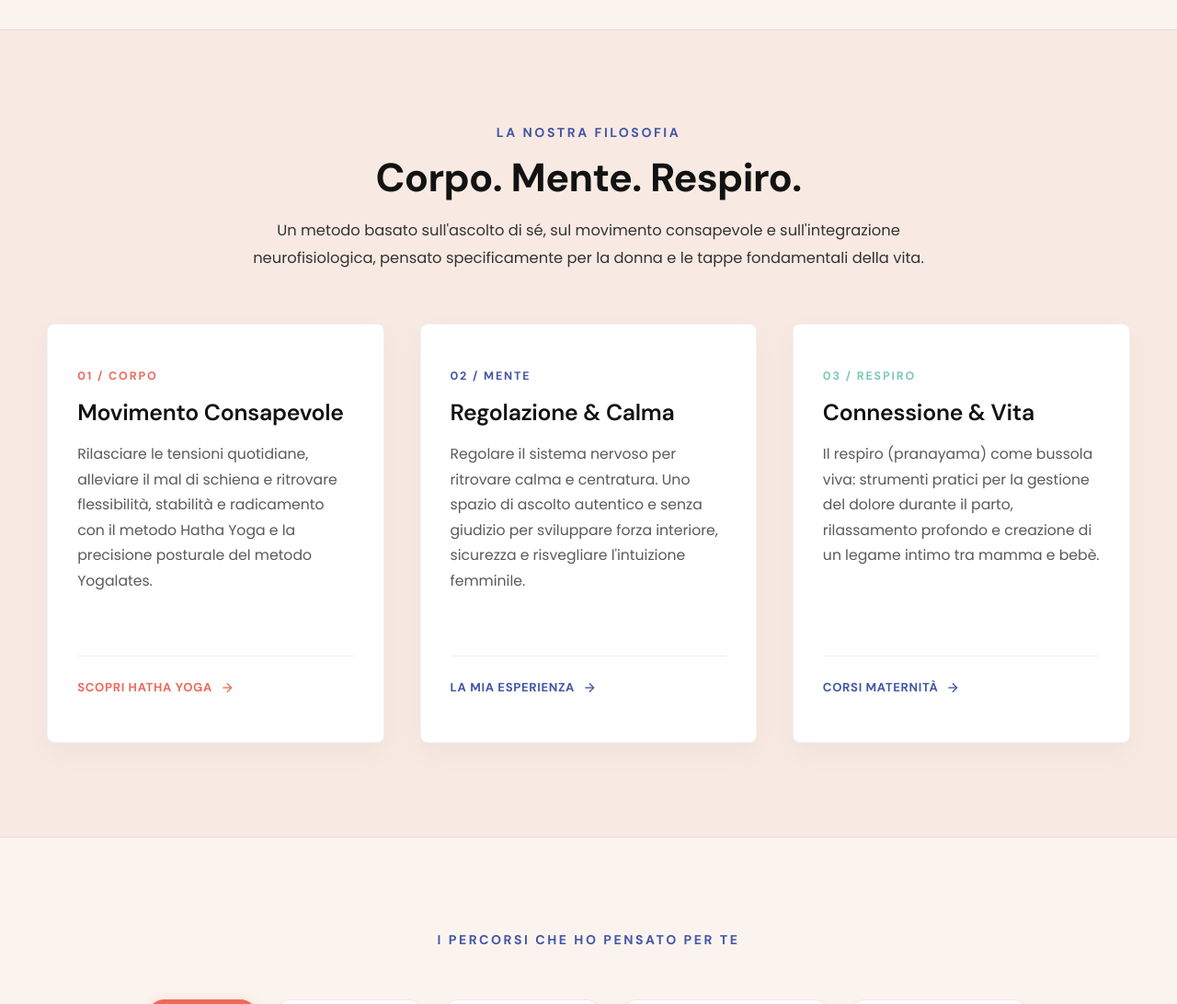
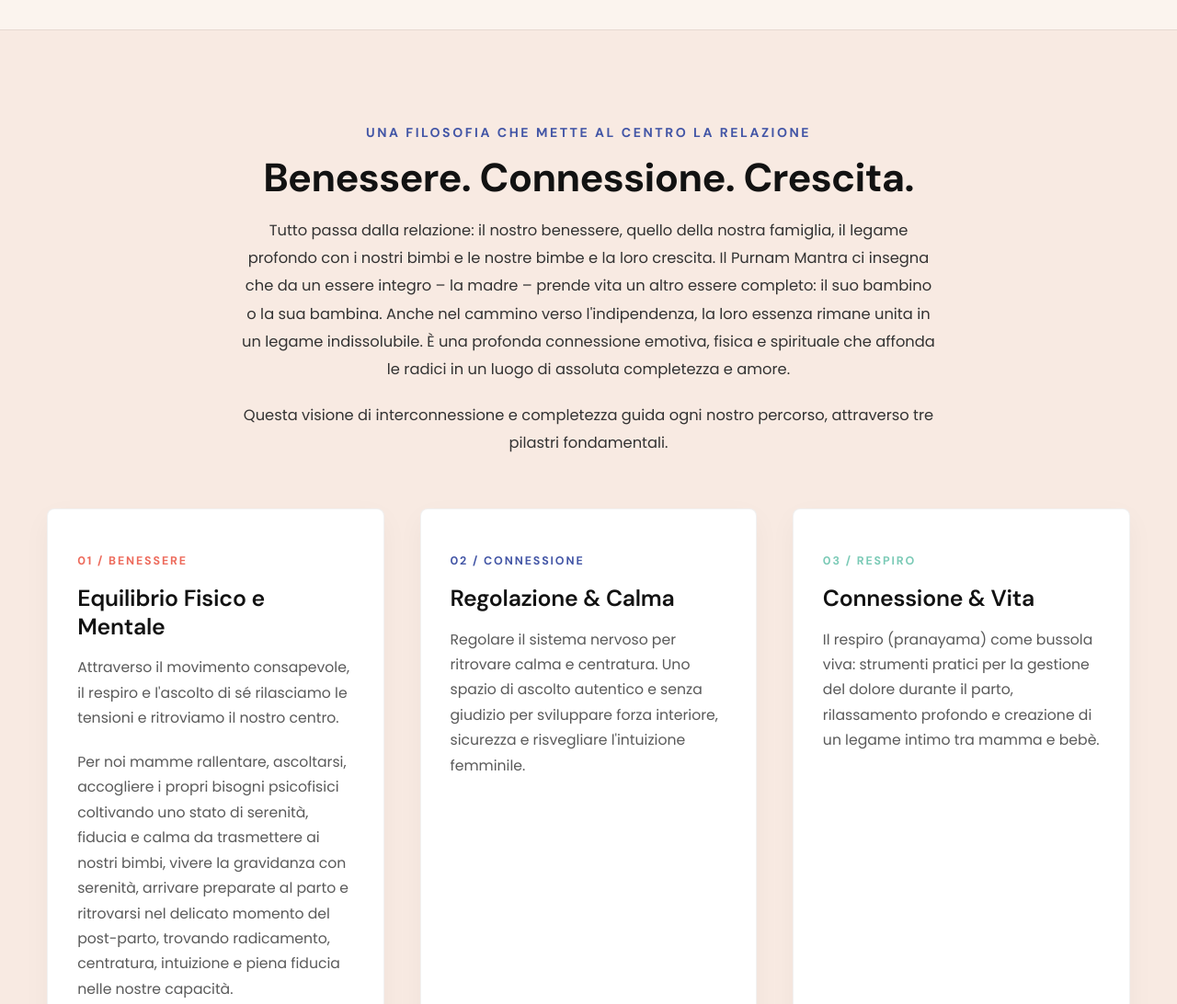
Before and after one commit to fprojetto/alexiagranato, a plain HTML site: page index.html in a window 1280 px wide. Shown: the part 1180-2272 px from the top of the page at 92% size. Drawn offline with Linux system fonts and the light colour scheme.

```diff
--- a/index.html
+++ b/index.html
@@ -282,39 +282,30 @@
     <section class="trio-section">
       <div class="container">
         <div class="section-header">
-          <h4>La Nostra Filosofia</h4>
-          <h2>Corpo. Mente. Respiro.</h2>
-          <p>Un metodo basato sull'ascolto di sé, sul movimento consapevole e sull'integrazione neurofisiologica, pensato specificamente per la donna e le tappe fondamentali della vita.</p>
+          <h4>Una filosofia che mette al centro la relazione</h4>
+          <h2>Benessere. Connessione. Crescita.</h2>
+          <p>Tutto passa dalla relazione: il nostro benessere, quello della nostra famiglia, il legame profondo con i nostri bimbi e le nostre bimbe e la loro crescita. Il Purnam Mantra ci insegna che da un essere integro – la madre – prende vita un altro essere completo: il suo bambino o la sua bambina. Anche nel cammino verso l'indipendenza, la loro essenza rimane unita in un legame indissolubile. È una profonda connessione emotiva, fisica e spirituale che affonda le radici in un luogo di assoluta completezza e amore.</p>
+          <p>Questa visione di interconnessione e completezza guida ogni nostro percorso, attraverso tre pilastri fondamentali.</p>
         </div>
 
         <div class="trio-grid">
           <!-- Card 1: Corpo -->
           <div class="trio-card">
             <div class="trio-card-top">
-              <span class="trio-number">01 / CORPO</span>
-              <h3>Movimento Consapevole</h3>
-              <p>Rilasciare le tensioni quotidiane, alleviare il mal di schiena e ritrovare flessibilità, stabilità e radicamento con il metodo Hatha Yoga e la precisione posturale del metodo Yogalates.</p>
-            </div>
-            <div class="trio-card-footer">
-              <a href="#corsi-donna" class="trio-link">
-                Scopri Hatha Yoga
-                <svg width="16" height="16" viewBox="0 0 24 24" fill="none" stroke="currentColor" stroke-width="2"><line x1="5" y1="12" x2="19" y2="12"></line><polyline points="12 5 19 12 12 19"></polyline></svg>
-              </a>
+              <span class="trio-number">01 / BENESSERE</span>
+              <h3>Equilibrio Fisico e Mentale</h3>
+              <p>Attraverso il movimento consapevole, il respiro e l'ascolto di sé rilasciamo le tensioni e ritroviamo il nostro centro.</p>
+
+              <p>Per noi mamme rallentare, ascoltarsi, accogliere i propri bisogni psicofisici coltivando uno stato di serenità, fiducia e calma da trasmettere ai nostri bimbi, vivere la gravidanza con serenità, arrivare preparate al parto e ritrovarsi nel delicato momento del post-parto, trovando radicamento, centratura, intuizione e piena fiducia nelle nostre capacità.</p>
             </div>
           </div>
 
           <!-- Card 2: Mente -->
           <div class="trio-card">
             <div class="trio-card-top">
-              <span class="trio-number">02 / MENTE</span>
+              <span class="trio-number">02 / CONNESSIONE</span>
               <h3>Regolazione & Calma</h3>
               <p>Regolare il sistema nervoso per ritrovare calma e centratura. Uno spazio di ascolto autentico e senza giudizio per sviluppare forza interiore, sicurezza e risvegliare l'intuizione femminile.</p>
-            </div>
-            <div class="trio-card-footer">
-              <a href="#chi-sono" class="trio-link">
-                La Mia Esperienza
-                <svg width="16" height="16" viewBox="0 0 24 24" fill="none" stroke="currentColor" stroke-width="2"><line x1="5" y1="12" x2="19" y2="12"></line><polyline points="12 5 19 12 12 19"></polyline></svg>
-              </a>
             </div>
           </div>
 
@@ -324,12 +315,6 @@
               <span class="trio-number">03 / RESPIRO</span>
               <h3>Connessione & Vita</h3>
               <p>Il respiro (pranayama) come bussola viva: strumenti pratici per la gestione del dolore durante il parto, rilassamento profondo e creazione di un legame intimo tra mamma e bebè.</p>
-            </div>
-            <div class="trio-card-footer">
-              <a href="#maternita" class="trio-link">
-                Corsi Maternità
-                <svg width="16" height="16" viewBox="0 0 24 24" fill="none" stroke="currentColor" stroke-width="2"><line x1="5" y1="12" x2="19" y2="12"></line><polyline points="12 5 19 12 12 19"></polyline></svg>
-              </a>
             </div>
           </div>
         </div>
```
